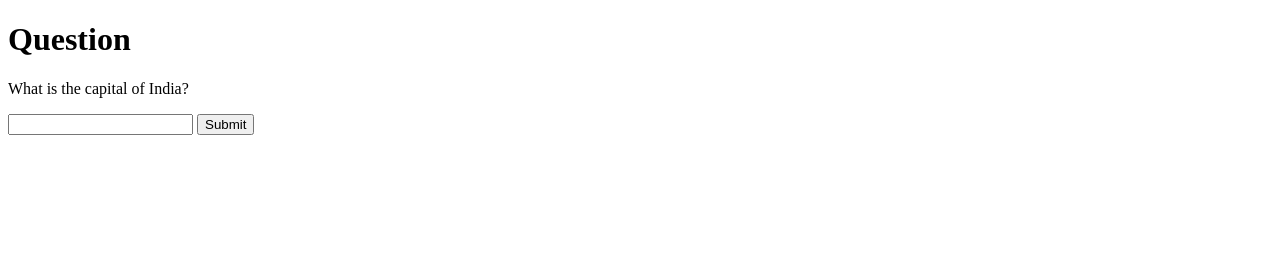
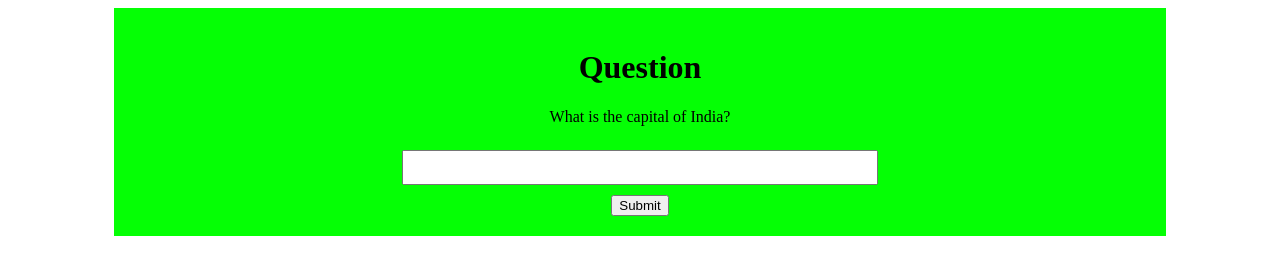
Before and after one commit to youmansoor/game.github.io, a plain HTML site: page index.html in a window 1280 px wide. Drawn offline with Linux system fonts and the light colour scheme.

Commit message:
Update (26/03/2025)

```diff
--- a/index.html
+++ b/index.html
@@ -4,13 +4,41 @@
     <meta charset="UTF-8">
     <meta name="viewport" content="width=device-width, initial-scale=1.0">
     <title>Document</title>
+    <style>
+        body{
+            text-align: center;
+        }
+        #container{
+            background-color: rgb(5, 255, 5);
+            margin-top: 50px;
+            padding: 2.5vh;
+            width: 80%;
+            margin: auto;
+        }
+        #main{
+            display: block;
+            align-items: center;
+            margin: auto;
+            width: 50%;
+        }
+        #answer1{
+            width: 90%;
+            padding: 1vh;
+            margin-top: 1vh;
+        }
+        button{
+            margin-top: 10px;
+        }
+    </style>
 </head>
 <body>
+    <div id="container">
     <h1>Question</h1>
     <p id="Ques">What is the capital of India?</p>
     <div id="main">
-    <input type="text" id="answer1">
+    <input type="text" id="answer1"><br>
     <button onclick="checkAnswer(questions, document.getElementById('answer1').value)">Submit</button>
+    </div>
     </div>
     <h3 id="result"></h3>
     <h3 id="percentage"></h3>
```
